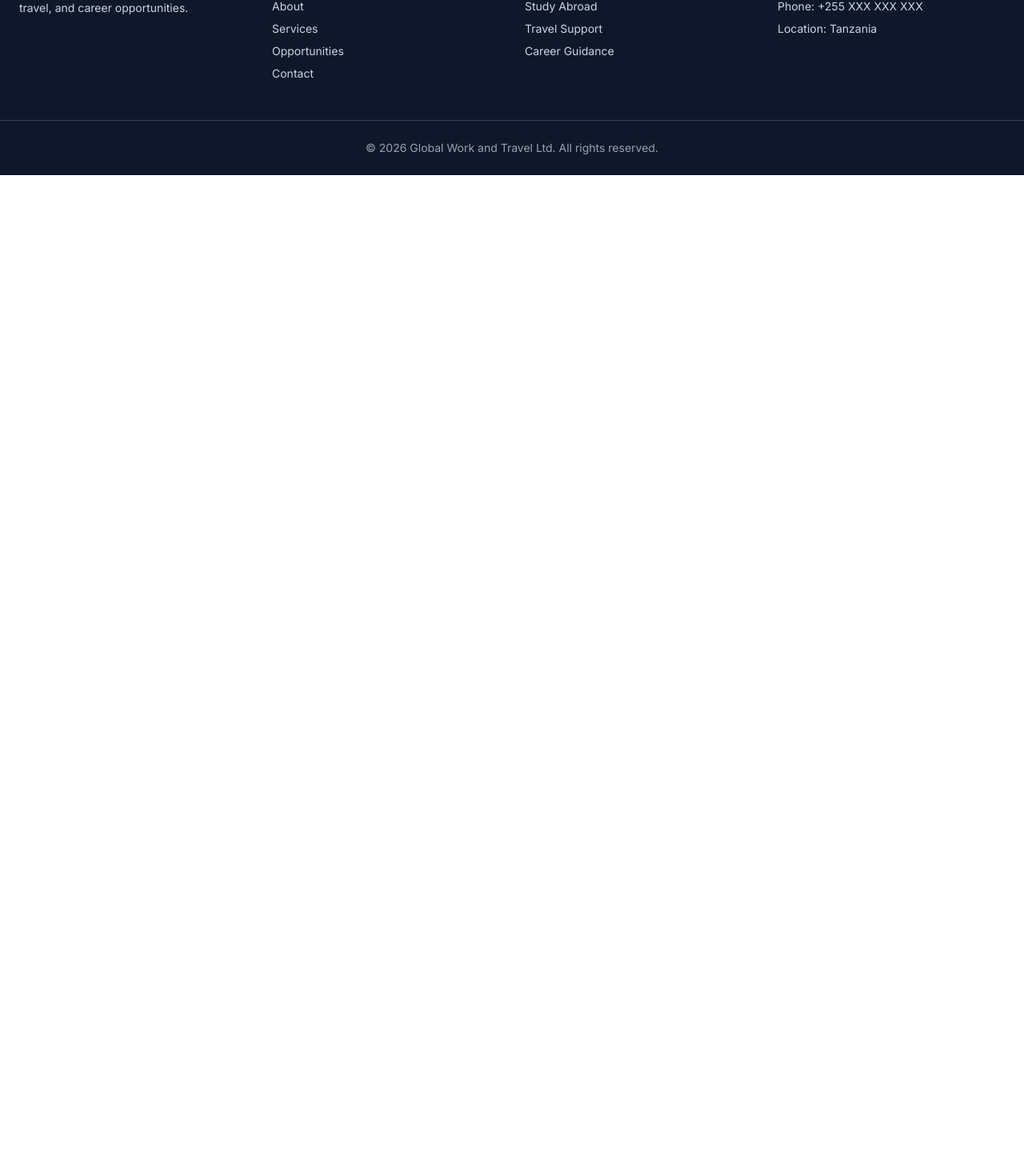
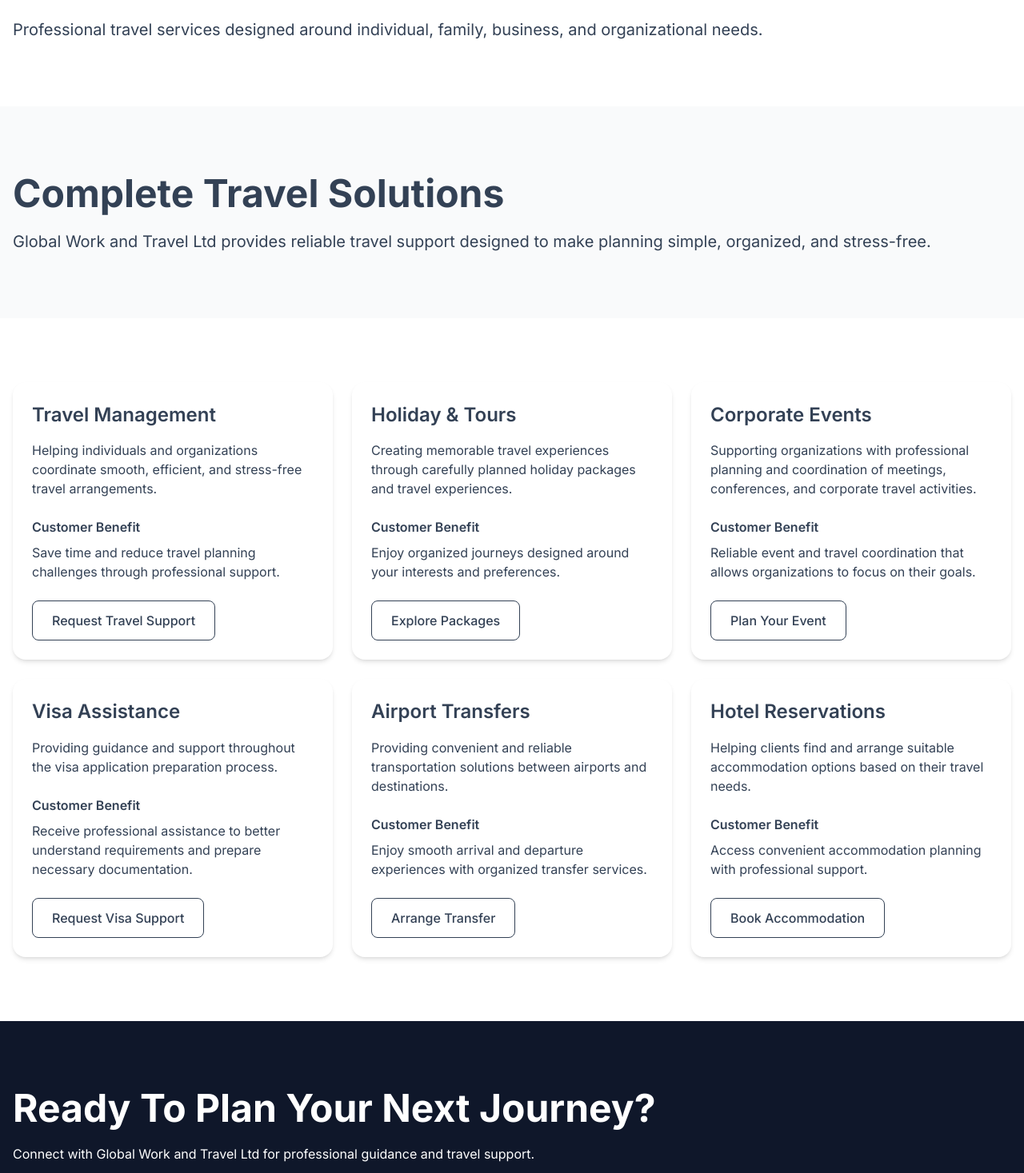
Before and after one commit to ericbalaile/Balaile-Tech-Lab, a React (Vite) app: page /services in a window 1280 px wide. Shown: the part 263-1730 px from the top of the page at 80% size. Before the commit the page ends 800 px from the top, so only its background shows below. Built offline with nearby package versions, Linux system fonts and the light colour scheme.

Commit message:
Create services page content and layout

```diff
--- a/src/pages/Services.jsx
+++ b/src/pages/Services.jsx
@@ -1,9 +1,130 @@
+import Container from "../components/ui/Container.jsx";
+import Section from "../components/ui/Section.jsx";
+import Button from "../components/ui/Button.jsx";
+import Card from "../components/ui/Card.jsx";
+
 function Services() {
+  const services = [
+    {
+      title: "Travel Management",
+      description:
+        "Helping individuals and organizations coordinate smooth, efficient, and stress-free travel arrangements.",
+      benefit:
+        "Save time and reduce travel planning challenges through professional support.",
+      cta: "Request Travel Support",
+    },
+    {
+      title: "Holiday & Tours",
+      description:
+        "Creating memorable travel experiences through carefully planned holiday packages and travel experiences.",
+      benefit:
+        "Enjoy organized journeys designed around your interests and preferences.",
+      cta: "Explore Packages",
+    },
+    {
+      title: "Corporate Events",
+      description:
+        "Supporting organizations with professional planning and coordination of meetings, conferences, and corporate travel activities.",
+      benefit:
+        "Reliable event and travel coordination that allows organizations to focus on their goals.",
+      cta: "Plan Your Event",
+    },
+    {
+      title: "Visa Assistance",
+      description:
+        "Providing guidance and support throughout the visa application preparation process.",
+      benefit:
+        "Receive professional assistance to better understand requirements and prepare necessary documentation.",
+      cta: "Request Visa Support",
+    },
+    {
+      title: "Airport Transfers",
+      description:
+        "Providing convenient and reliable transportation solutions between airports and destinations.",
+      benefit:
+        "Enjoy smooth arrival and departure experiences with organized transfer services.",
+      cta: "Arrange Transfer",
+    },
+    {
+      title: "Hotel Reservations",
+      description:
+        "Helping clients find and arrange suitable accommodation options based on their travel needs.",
+      benefit:
+        "Access convenient accommodation planning with professional support.",
+      cta: "Book Accommodation",
+    },
+  ];
+
   return (
     <main>
-      <h1>Services Page</h1>
+      {/* Hero Section */}
+      <Section>
+        <Container>
+          <h1 className="text-4xl font-bold md:text-6xl">
+            Our Travel Solutions
+          </h1>
+
+          <p className="mt-6 text-lg">
+            Professional travel services designed around individual, family,
+            business, and organizational needs.
+          </p>
+        </Container>
+      </Section>
+
+      {/* Services Overview */}
+      <Section background="light">
+        <Container>
+          <h2 className="text-3xl font-bold">Complete Travel Solutions</h2>
+
+          <p className="mt-4 text-lg">
+            Global Work and Travel Ltd provides reliable travel support designed
+            to make planning simple, organized, and stress-free.
+          </p>
+        </Container>
+      </Section>
+
+      {/* Services Cards */}
+      <Section>
+        <Container>
+          <div className="grid gap-6 md:grid-cols-3">
+            {services.map((service) => (
+              <Card key={service.title}>
+                <h3 className="text-xl font-semibold">{service.title}</h3>
+
+                <p className="mt-4">{service.description}</p>
+
+                <h4 className="mt-6 font-semibold">Customer Benefit</h4>
+
+                <p className="mt-2">{service.benefit}</p>
+
+                <div className="mt-6">
+                  <Button variant="outline">{service.cta}</Button>
+                </div>
+              </Card>
+            ))}
+          </div>
+        </Container>
+      </Section>
+
+      {/* CTA */}
+      <Section background="dark">
+        <Container>
+          <h2 className="text-3xl font-bold">
+            Ready To Plan Your Next Journey?
+          </h2>
+
+          <p className="mt-4">
+            Connect with Global Work and Travel Ltd for professional guidance
+            and travel support.
+          </p>
+
+          <div className="mt-8">
+            <Button variant="primary">Contact Us</Button>
+          </div>
+        </Container>
+      </Section>
     </main>
-  )
+  );
 }
 
-export default Services
+export default Services;
```
